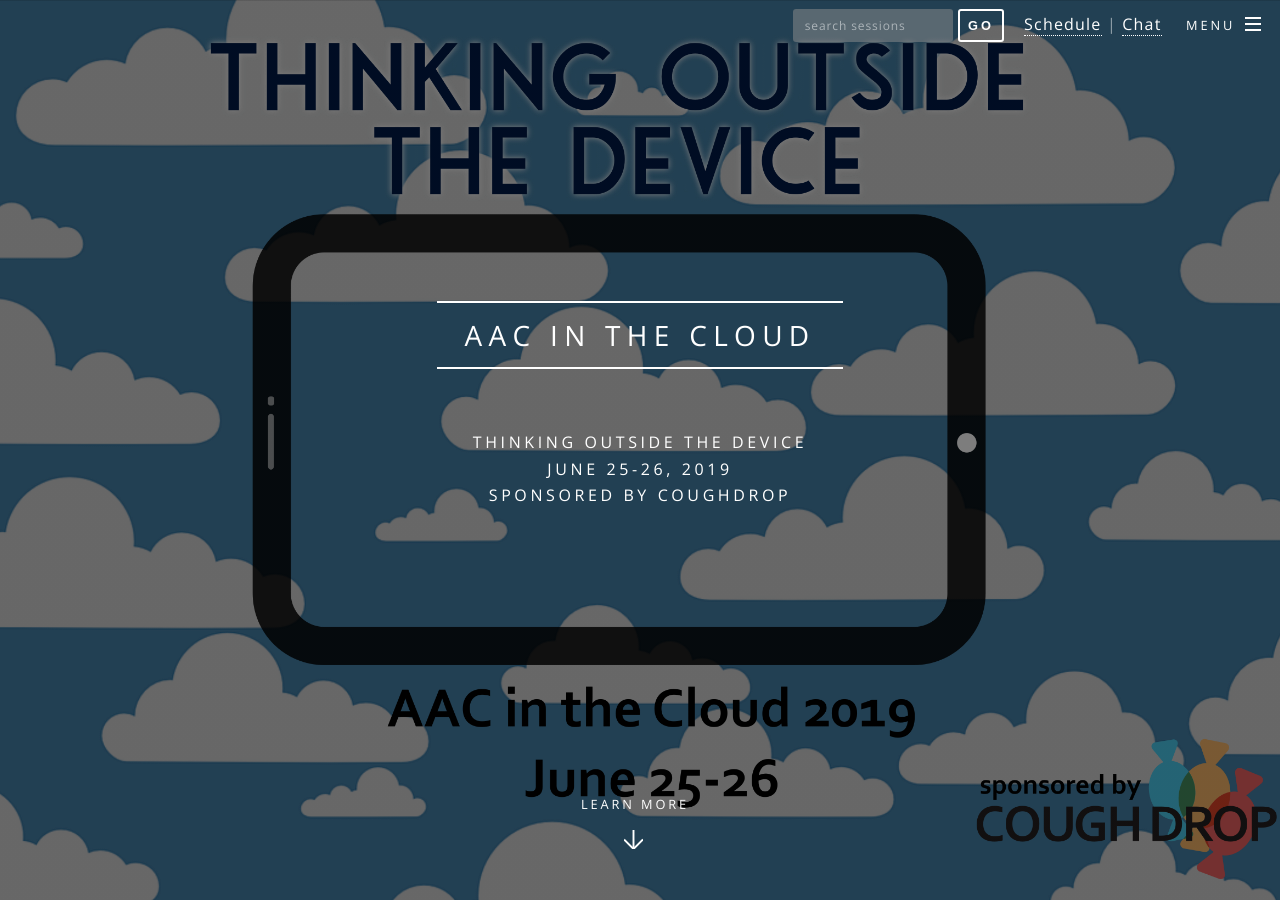
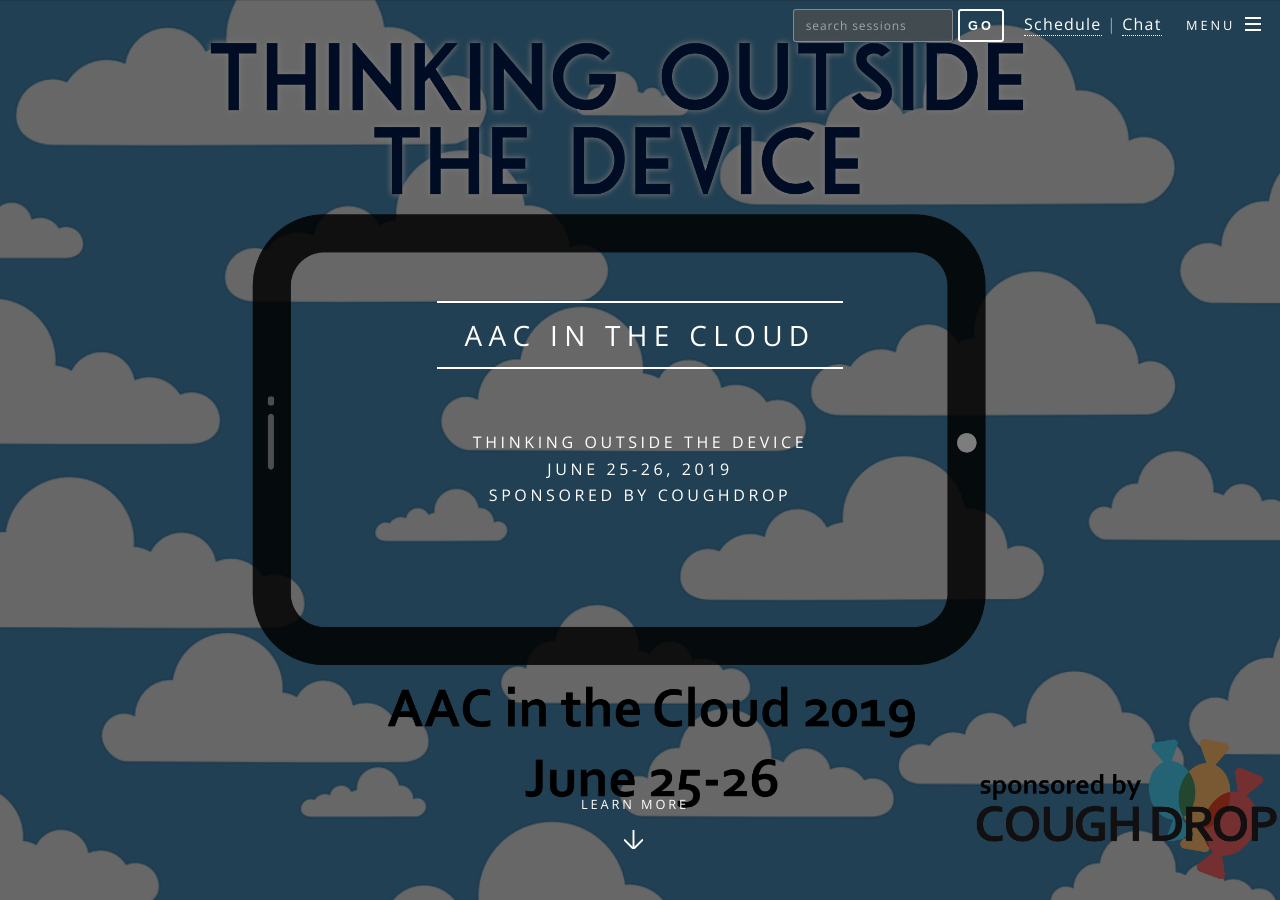
Before and after one commit to aac-in-the-cloud/aac-in-the-cloud.github.io, a Jekyll site: the page built from index.html, in a window 1280 px wide and 900 px high. Built offline with Jekyll 4.4.1, drawn with Linux system fonts in a browser that asks for light colours.

Commit message:
less transparent search box

```diff
--- a/_includes/header.html
+++ b/_includes/header.html
@@ -7,7 +7,7 @@
   <nav id="nav">
     <form style='display: inline-block; margin-right: 15px;' action="https://presenters.aacconference.com/search" method="GET">
       <input type="hidden" name="no_blank" value="1"/>
-      <input type="text" placeholder="search sessions" name="q" style='width: 160px;display: inline-block;font-size: 12px; background: rgba(144, 144, 144, 0.5);'/>
+      <input type="text" placeholder="search sessions" name="q" style='width: 160px;display: inline-block;font-size: 12px; background: rgba(80, 80, 80, 0.7); border: 1px solid rgba(200, 200, 200, 0.5);'/>
       <button type="submit" style='line-height: 33px; height: 33px; vertical-align: middle; padding: 0 10px;'>Go</button>
     </form>
     <a href="schedule.html"><span>Schedule</span></a> <span style='color: rgba(255, 255, 255, 0.5);'>|</span>
```
